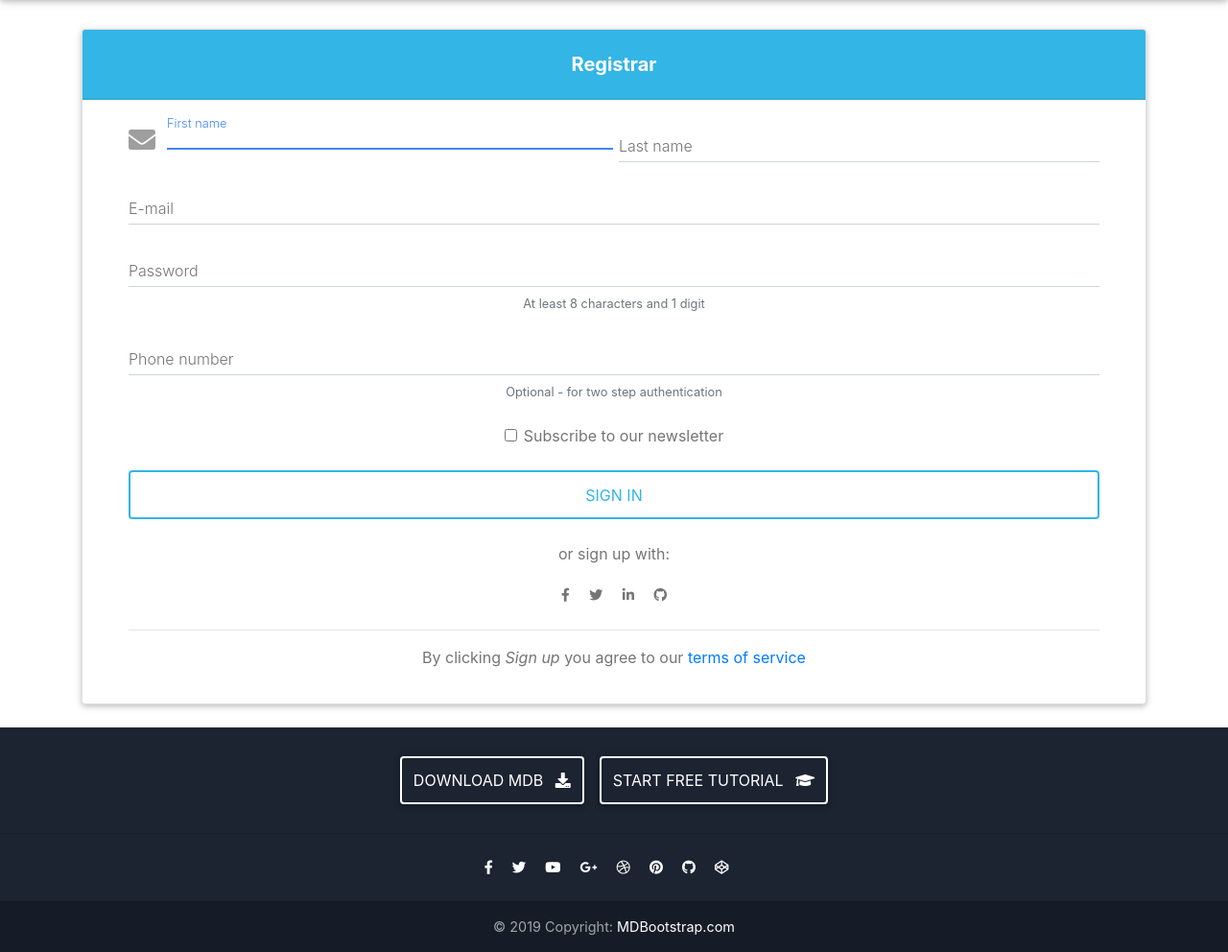
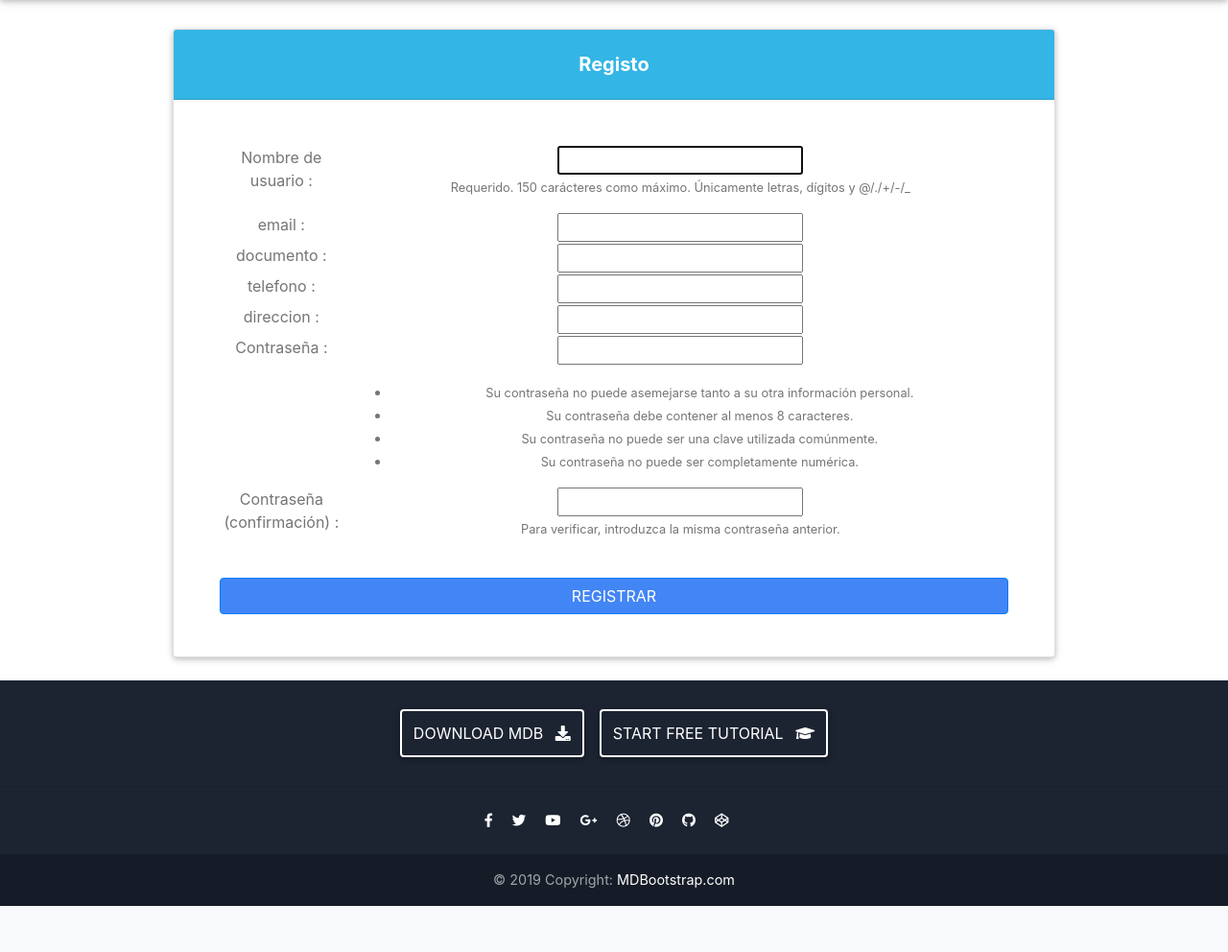
Before and after one commit to zebuth95/LibreriaIS, a Django app: page /signup/ in a window 1280 px wide. Shown: the part 66-1058 px from the top of the page at 96% size. After the commit the page ends 1010 px from the top, so only its background shows below. Run offline with Django 3.2, Linux system fonts and the light colour scheme; some libraries are stand-ins or nearby versions.

Commit message:
My 4 commit

```diff
--- a/templates/busqueda.html
+++ b/templates/busqueda.html
@@ -1,5 +1,4 @@
 {% extends 'base.html' %}
-{% load static %}
 {% load bootstrap %}
 
 {% block content %}
--- a/templates/signup.html
+++ b/templates/signup.html
@@ -9,95 +9,59 @@
   <div class="container justify-content-center mb-9">
   <!-- Default form login -->
       <!-- Material form register -->
+
+    <div class="row">
+        <div class="col-1"></div>
+        <div class="col-10">
     <div class="card">
 
       <h5 class="card-header info-color white-text text-center py-4">
-          <strong>Registrar</strong>
+          <strong>Registo</strong>
       </h5>
 
       <!--Card content-->
-      <div class="card-body px-lg-5 pt-0">
+      <div class="card-body px-lg-5 pt-5">
 
           <!-- Form -->
-          <form class="text-center" style="color: #757575;" action="#!">
-
+          <form method="post" class="text-center" style="color: #757575;">
+            {% csrf_token %}
+            {% for field in form %}
+            {% if field.errors %}
             <div class="form-row">
                     <div class="col">
-                      <!-- First name -->
-                      <div class="md-form">
-                          <i id="materialRegisterFormFirstName" class="fas fa-envelope prefix grey-text"></i>
-                          {{ form.username }}
-                          <label for="materialRegisterFormFirstName">First name</label>
+                                    <label class="control-label">{{ field.label }} : </label>
                     </div>
-                  </div>
-                  <div class="col">
-                      <!-- Last name -->
-                      <div class="md-form">
-                          <input type="email" id="materialRegisterFormLastName" class="form-control">
-                          <label for="materialRegisterFormLastName">Last name</label>
+                <div class="col-10">
+                            <div class="controls">{{ field }}
+                                <span class="help-inline">
+                                    {% for error in  field.errors %}{{ error }}{% endfor %}
+                                </span>
                             </div>
                     </div>
               </div>
-
-              <!-- E-mail -->
-              <div class="md-form mt-0">
-                  <input type="email" id="materialRegisterFormEmail" class="form-control">
-                  <label for="materialRegisterFormEmail">E-mail</label>
+            {% else %}
+              <div class="form-row">
+                    <div class="col">
+                                    <label class="control-label">{{ field.label }} : </label>
                     </div>
-
-              <!-- Password -->
-              <div class="md-form">
-                  <input type="password" id="materialRegisterFormPassword" class="form-control" aria-describedby="materialRegisterFormPasswordHelpBlock">
-                  <label for="materialRegisterFormPassword">Password</label>
-                  <small id="materialRegisterFormPasswordHelpBlock" class="form-text text-muted mb-4">
-                      At least 8 characters and 1 digit
-                  </small>
+                <div class="col-10">
+                                <div class="controls">{{ field }}
+                                    {% if field.help_text %}
+                                        <p class="help-inline"><small>{{ field.help_text }}</small></p>
+                                    {% endif %}
                                 </div>
-
-              <!-- Phone number -->
-              <div class="md-form">
-                  <input type="password" id="materialRegisterFormPhone" class="form-control" aria-describedby="materialRegisterFormPhoneHelpBlock">
-                  <label for="materialRegisterFormPhone">Phone number</label>
-                  <small id="materialRegisterFormPhoneHelpBlock" class="form-text text-muted mb-4">
-                      Optional - for two step authentication
-                  </small>
                     </div>
-
-              <!-- Newsletter -->
-              <div class="form-check">
-                  <input type="checkbox" class="form-check-input" id="materialRegisterFormNewsletter">
-                  <label class="form-check-label" for="materialRegisterFormNewsletter">Subscribe to our newsletter</label>
               </div>
+              {% endif %}
+            {% endfor %}
 
               <!-- Sign up button -->
-              <button class="btn btn-outline-info btn-rounded btn-block my-4 waves-effect z-depth-0" type="submit">Sign in</button>
-
-              <!-- Social register -->
-              <p>or sign up with:</p>
-
-              <a type="button" class="btn-floating btn-fb btn-sm">
-                  <i class="fab fa-facebook-f"></i>
-              </a>
-              <a type="button" class="btn-floating btn-tw btn-sm">
-                  <i class="fab fa-twitter"></i>
-              </a>
-              <a type="button" class="btn-floating btn-li btn-sm">
-                  <i class="fab fa-linkedin-in"></i>
-              </a>
-              <a type="button" class="btn-floating btn-git btn-sm">
-                  <i class="fab fa-github"></i>
-              </a>
-
-              <hr>
-
-              <!-- Terms of service -->
-              <p>By clicking
-                  <em>Sign up</em> you agree to our
-                  <a href="" target="_blank">terms of service</a>
+              <button class="btn btn-primary btn-rounded btn-block my-4 waves-effect z-depth-0" type="submit">Registrar</button>
 
           </form>
           <!-- Form -->
-
+        </div>
+    </div>
       </div>
   </div>
 </main>
```
Also changed, not shown: templates/registration/login.html (+11 -22 lines), db.sqlite3. Lines whose indentation alone changed are shown as unchanged.
